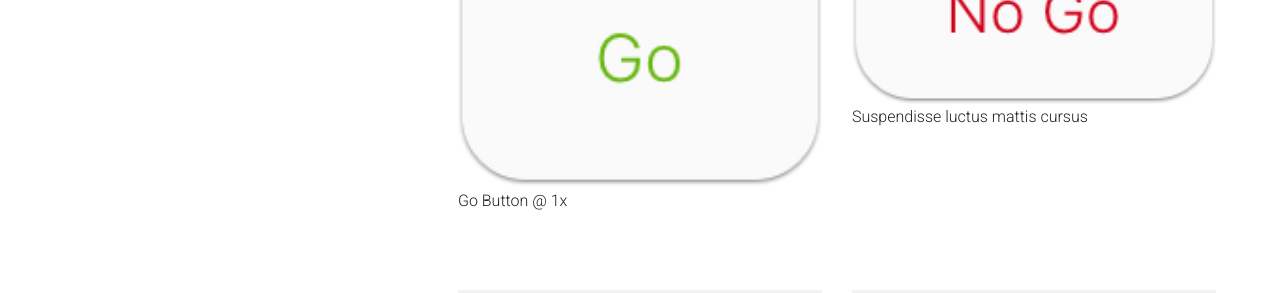
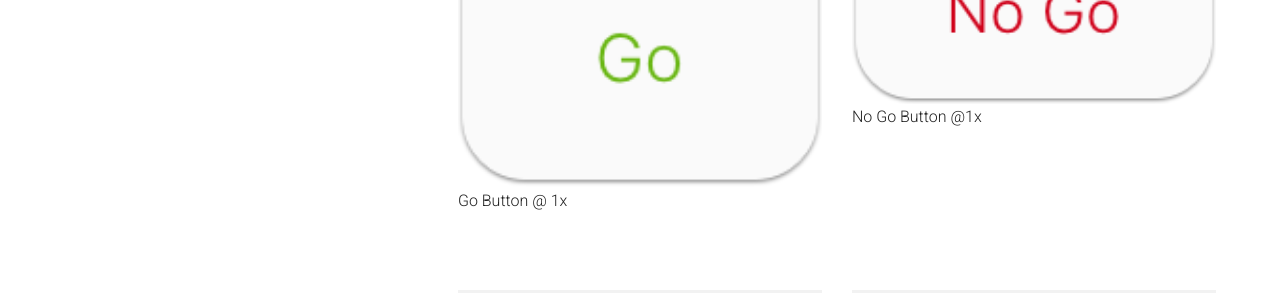
Before and after one commit to kendallsj/startbox, a Jekyll site: the page built from guidelines/ios/grid.html, in a window 1280 px wide. Shown: the part 556-849 px from the top of the page. Built offline with Jekyll 4.4.1, drawn with Linux system fonts in a browser that asks for light colours; Markdown is read by kramdown in place of the engine named in the settings.

Commit message:
No Go comments
Added no go comments to description of button

```diff
--- a/_includes/examples/ios/temp_tab_usage.html
+++ b/_includes/examples/ios/temp_tab_usage.html
@@ -12,7 +12,7 @@
 
     <div class="col-4">
         <img src="{{site.baseurl}}/img/No_Go_1x.png" class="block blank">
-        <p class="img-comment">Suspendisse luctus mattis cursus</p>
+        <p class="img-comment">No Go Button @1x</p>
     </div>
   </div>
 
```
